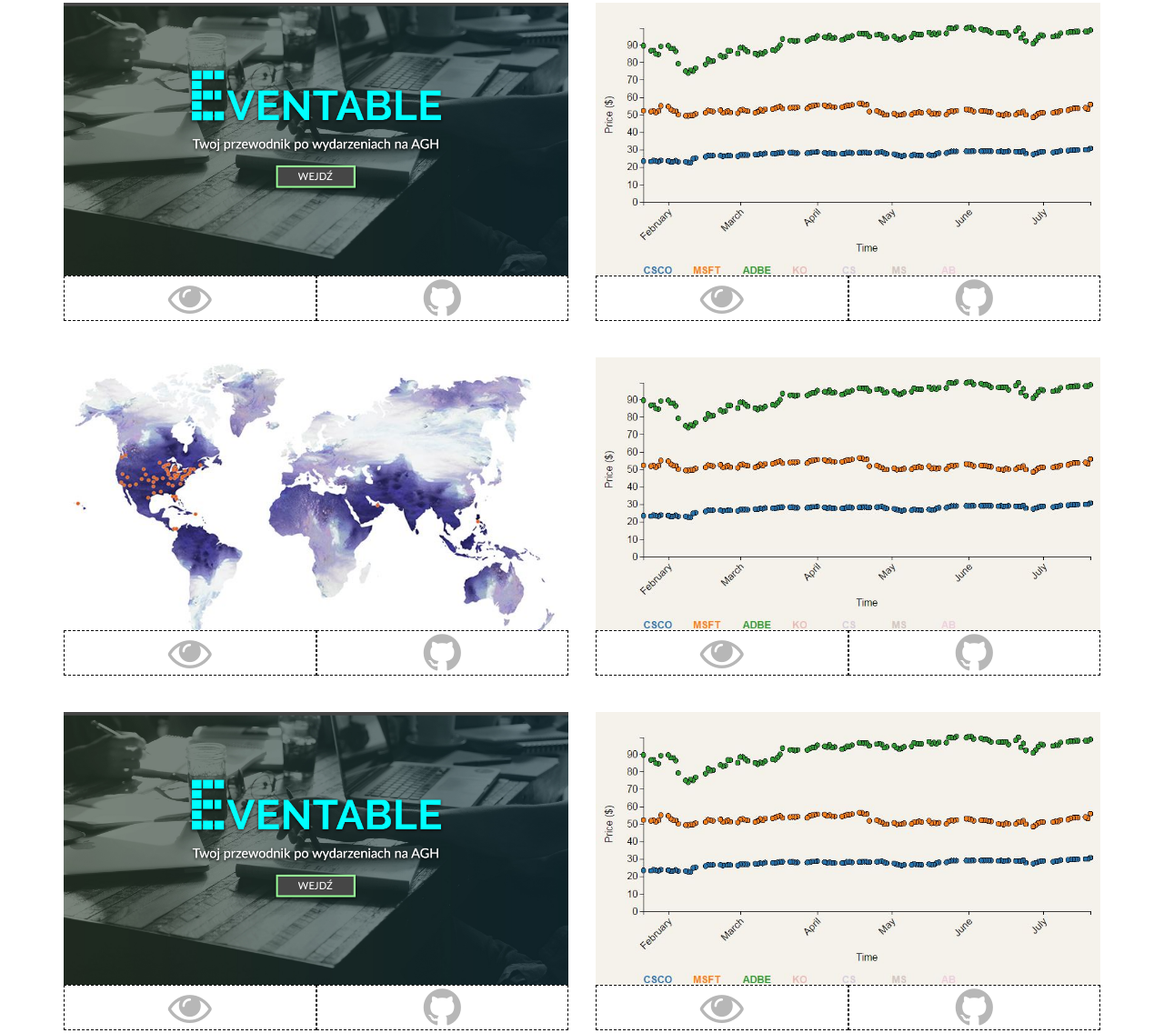
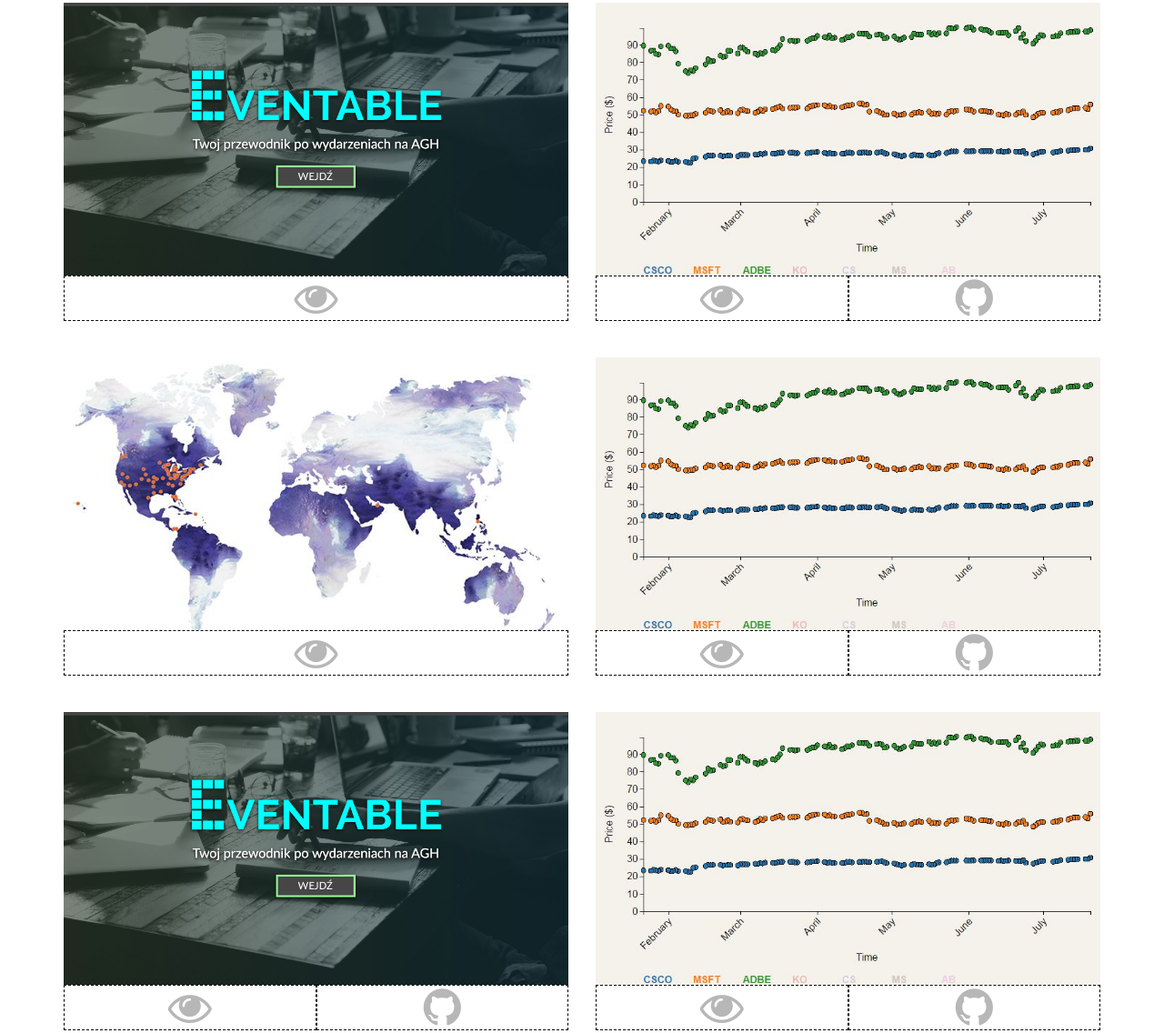
Before and after one commit to voliseq/voliseq.github.io, a website: page index.html in a window 1280 px wide. Shown: the part 683-1819 px from the top of the page at 91% size. Drawn offline with nearby package versions, Linux system fonts and the light colour scheme.

Commit message:
workin on portfolio

```diff
--- a/css/custom.css
+++ b/css/custom.css
@@ -653,6 +653,8 @@ footer.dark {
       cursor: pointer;
       border: 1px dashed black; }
       #portfolio #portfolio-block .icons-row .icon a {
+        display: block;
+        width: 100%;
         color: #b7b7b7; }
     #portfolio #portfolio-block .icons-row .icon:hover {
       background-color: #b7b7b7; }
--- a/index.html
+++ b/index.html
@@ -60,8 +60,8 @@
                         <h2>Web developer</h2>
                     </div>
                     <div class="col-xs-2 sweep-right hidden-xs">
-                        <a href="">
-                            <i class="fa fa-linkedin-square fa-4x" aria-hidden="true"></i>
+                        <a target="_blank" href="http://github.com/voliseq">
+                            <i class="fa fa-github fa-4x" aria-hidden="true"></i>
                         </a>
                     </div>
                 </div>
--- a/sass/portfolio.scss
+++ b/sass/portfolio.scss
@@ -55,6 +55,8 @@
                 border: 1px dashed black;
 
                 a {
+                    display: block;
+                    width: 100%;
                     color: $portfolio-icons-color;
                 }
 
--- a/templates/portfolio.html
+++ b/templates/portfolio.html
@@ -30,11 +30,8 @@
             <div class="col-xs-12 col-md-6 project">
                 <div class="project-content eventile"></div>
                 <div class="row row-no-padding icons-row">
-                    <div class="col-xs-6 icon icon-link nopadding">
-                        <a href=""><i class="fa fa-eye fa-3x" aria-hidden="true"></i></a>
-                    </div>
-                    <div class="col-xs-6 icon icon-github nopadding">
-                        <a href=""><i class="fa fa-github fa-3x" aria-hidden="true"></i></a>
+                    <div class="col-xs-12 icon icon-link nopadding">
+                        <a target="_blank" href="http://kalendarz.samorzad.agh.edu.pl/"><i class="fa fa-eye fa-3x" aria-hidden="true"></i></a>
                     </div>
                 </div>
             </div>
@@ -46,7 +43,7 @@
                         <a href=""><i class="fa fa-eye fa-3x" aria-hidden="true"></i></a>
                     </div>
                     <div class="col-xs-6 icon icon-github nopadding">
-                        <a href=""><i class="fa fa-github fa-3x" aria-hidden="true"></i></a>
+                        <a target="_blank" href="https://github.com/voliseq/financial-charts"><i class="fa fa-github fa-3x" aria-hidden="true"></i></a>
                     </div>
                 </div>
             </div>
@@ -55,11 +52,8 @@
             <div class="col-xs-12 col-md-6 project">
                 <div class="project-content ihs"></div>
                 <div class="row row-no-padding icons-row">
-                    <div class="col-xs-6 icon icon-link nopadding">
-                        <a href=""><i class="fa fa-eye fa-3x" aria-hidden="true"></i></a>
-                    </div>
-                    <div class="col-xs-6 icon icon-github nopadding">
-                        <a href=""><i class="fa fa-github fa-3x" aria-hidden="true"></i></a>
+                    <div class="col-xs-12 icon icon-link nopadding">
+                        <a target="_blank" href="https://integralhs.com/"><i class="fa fa-eye fa-3x" aria-hidden="true"></i></a>
                     </div>
                 </div>
             </div>
```
